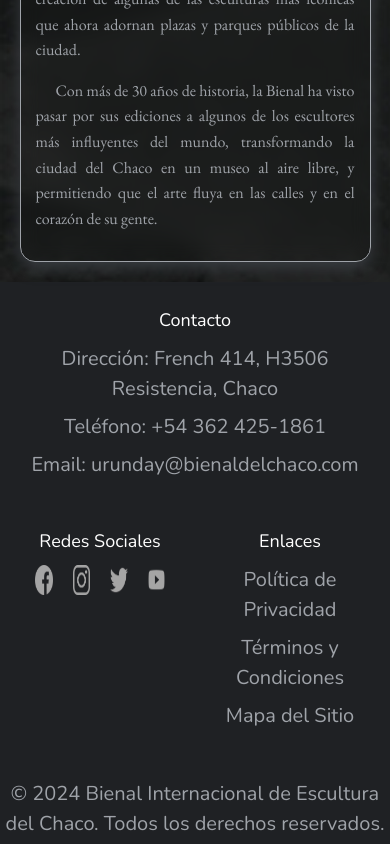
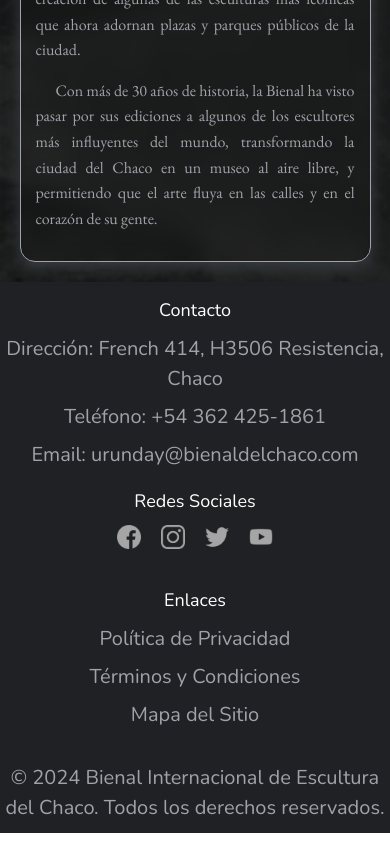
Before and after one commit to miguet22/TPI_DesarrolloDeSw, a React (Vite) app in the folder my-project/: page / in a window 390 px wide. Shown: the part 2072-2916 px from the top of the page. Built offline with nearby package versions, Linux system fonts and the light colour scheme.

Commit message:
footer responsivo

```diff
--- a/my-project/public/css/footer.css
+++ b/my-project/public/css/footer.css
@@ -70,3 +70,40 @@ footer {
     font-size: 14px;
     color: #9fa3a9;
 }
+@media (max-width: 768px) {
+    footer {
+        flex-direction: column; /* Cambiar las columnas a dirección vertical */
+        align-items: center; /* Centrar las columnas */
+        padding: 15px 10px;
+    }
+
+    .footer-column {
+        margin: 10px 0; /* Ajustar los márgenes para columnas apiladas */
+        text-align: center;
+        flex-basis: 100%; /* Forzar que cada columna ocupe el ancho completo */
+    }
+
+    .social-media ul {
+        flex-direction: row; /* Mantener los íconos de redes sociales en una fila horizontal */
+    }
+}
+
+/* Ajustes para pantallas muy pequeñas (móviles de menos de 480px) */
+@media (max-width: 480px) {
+    footer {
+        padding: 10px 5px; /* Hacerlo más compacto */
+    }
+
+    .footer-column {
+        margin: 5px 0;
+    }
+
+    .footer-bottom {
+        font-size: 10px;
+    }
+
+    .social-media img {
+        width: 24px;  /* Mantener el tamaño de los íconos constante */
+        height: 24px;
+    }
+}
```
